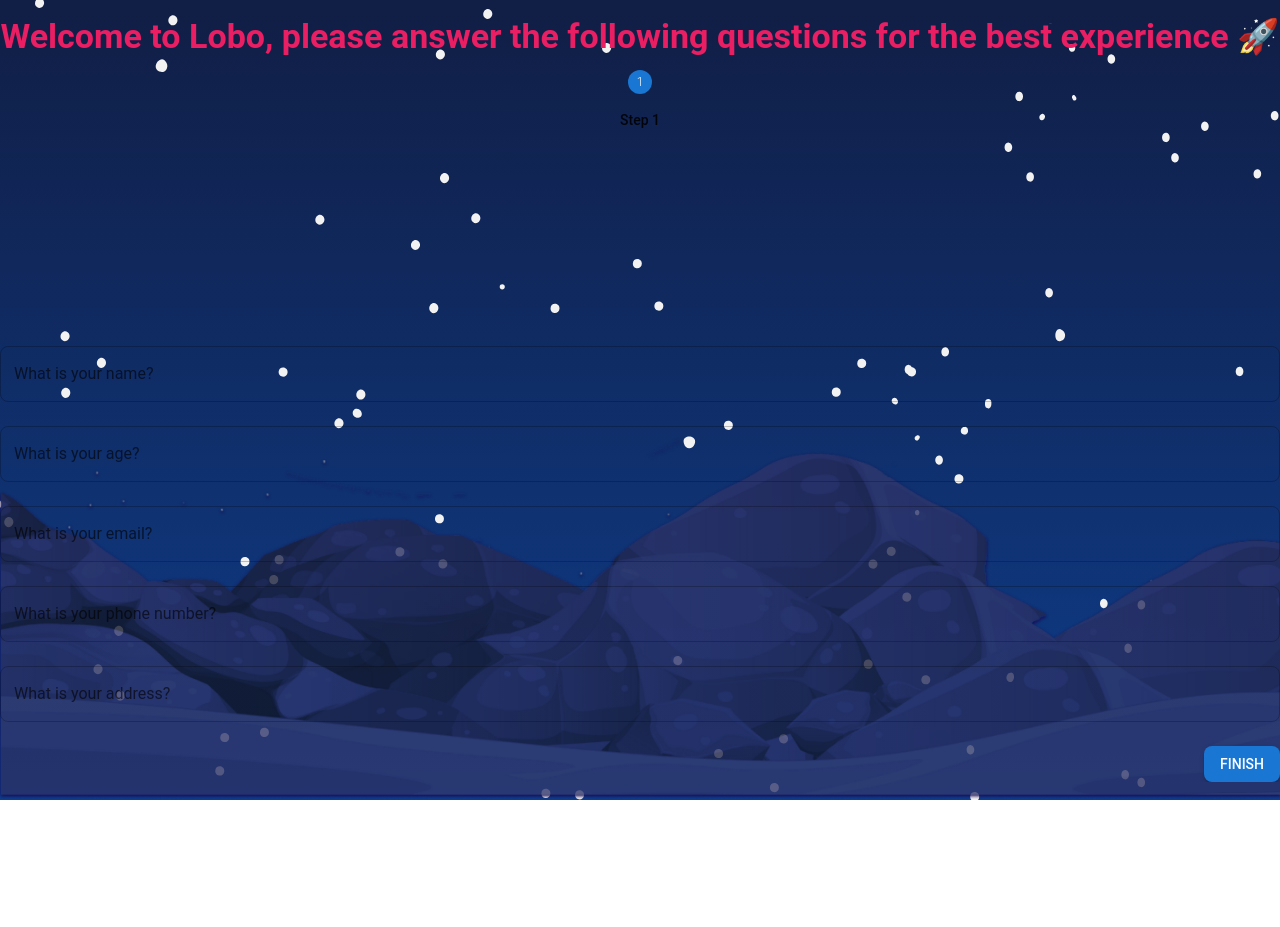
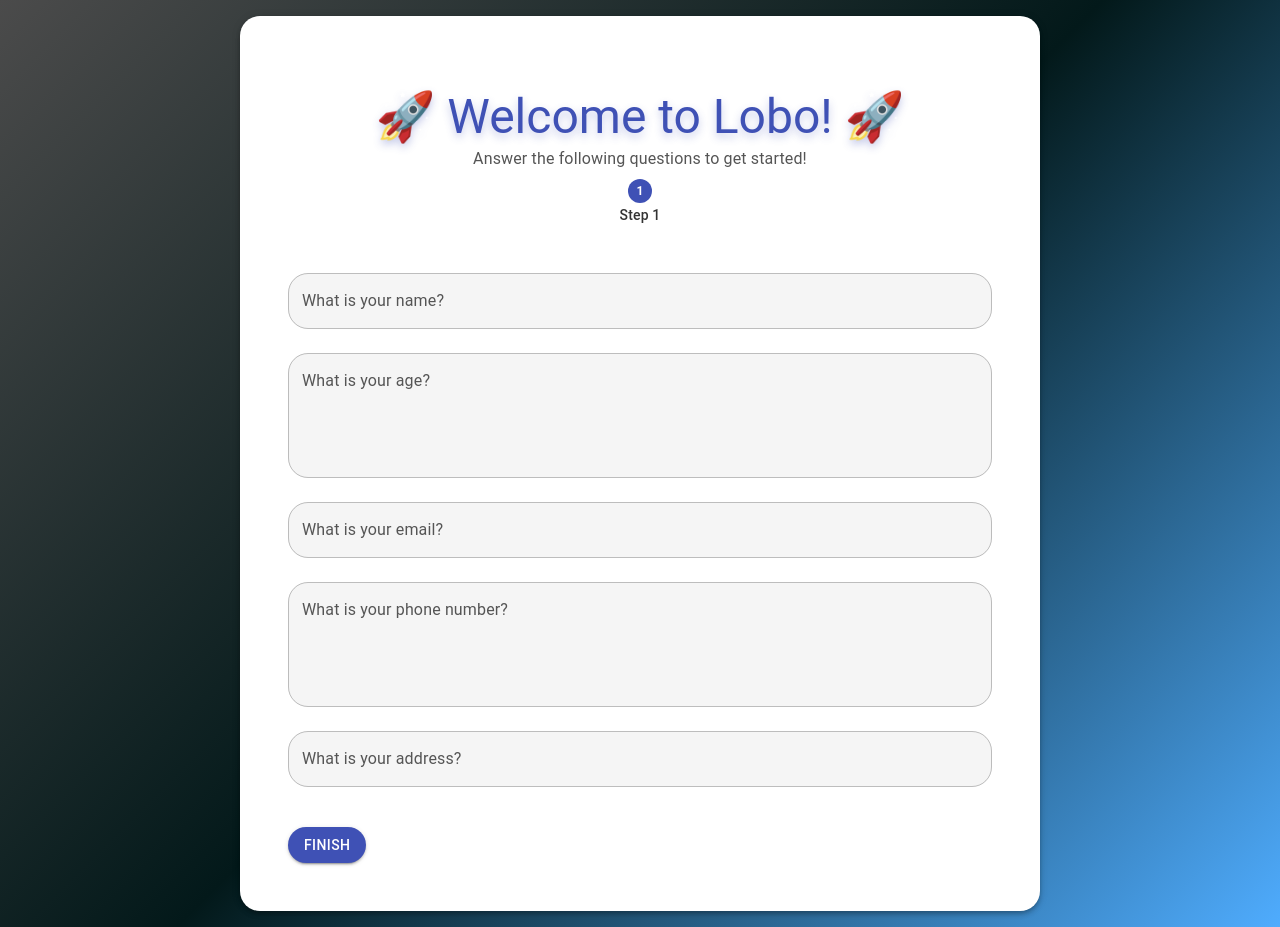
Before and after one commit to SamLopC/my-threejs-ai-orb, a React (Create React App) app: page / in a window 1280 px wide. Before the commit the page ends 800 px from the top, so only its background shows below. Built offline with nearby package versions, Linux system fonts and the light colour scheme.

Commit message:
form styles done

```diff
--- a/src/components/StepForm.tsx
+++ b/src/components/StepForm.tsx
@@ -7,6 +7,7 @@
   Stepper,
   Step,
   StepLabel,
+  Paper,
 } from "@mui/material";
 
 // Define types for the props
@@ -45,8 +46,17 @@
 
   return (
     <Box className="step-form-container">
-      <Typography variant="h4" align="center" gutterBottom>
-        Welcome to Lobo, please answer the following questions for the best experience 🚀
+      <Paper elevation={4} className="step-form-box">
+        <Typography variant="h3" align="center" className="header-text">
+          🚀 Welcome to Lobo! 🚀
+        </Typography>
+        <Typography
+          variant="subtitle1"
+          align="center"
+          className="subtitle-text"
+          gutterBottom
+        >
+          Answer the following questions to get started!
         </Typography>
 
         <Stepper activeStep={activeStep} alternativeLabel>
@@ -66,20 +76,33 @@
               margin="normal"
               value={currentStepAnswers[index] || ""}
               onChange={(e) => handleInputChange(index, e.target.value)}
+              className={`text-field ${index === 1 || index === 3 ? "large" : ""}`}
+              multiline={index === 1 || index === 3}
+              rows={index === 1 || index === 3 ? 4 : 1}
             />
           ))}
 
           <Box className="step-form-actions">
             {activeStep > 0 && (
-            <Button variant="outlined" onClick={handleBack}>
+              <Button
+                variant="outlined"
+                onClick={handleBack}
+                className="back-button"
+              >
                 Back
               </Button>
             )}
-          <Button variant="contained" onClick={handleNext}>
+            <Button
+              variant="contained"
+              onClick={handleNext}
+              className="next-button"
+              color="primary"
+            >
               {activeStep === steps.length - 1 ? "Finish" : "Next"}
             </Button>
           </Box>
         </Box>
+      </Paper>
     </Box>
   );
 };
--- a/src/styles/global.css
+++ b/src/styles/global.css
@@ -19,8 +19,9 @@
     /* Background */
 
     body {
-      background: url('../assets/images/Footer Rocks Dark.png') no-repeat bottom / contain, url('../assets/images/star-background.svg'), linear-gradient(#111E45, #0E3D8B);
-      background-attachment: fixed;
+      background: #000000;
+      /* background: url('../assets/images/Footer Rocks Dark.png') no-repeat bottom / contain, url('../assets/images/star-background.svg'), linear-gradient(#111E45, #0E3D8B);
+      background-attachment: fixed; */
       color: #e91e63;
     }
 
@@ -172,21 +173,132 @@
       margin-bottom: 10px;
     }
 
-    .step-form-container {
-        width: 100%;
-        margin: auto;
-        padding-top: 16px;
-    }
 
-    .step-form-content {
-        margin-top: 200px;
-    }
 
-    .step-form-actions {
-        display: flex;
-        justify-content: right;
-        margin-top: 16px;
-    }
+
+/* FORM STYLING */
+
+/* Main container styling */
+.step-form-container {
+  display: flex;
+  justify-content: center;
+  align-items: center;
+  min-height: 100vh;
+  background: linear-gradient(135deg, #4b4b4b, #03191a, #4facfe);
+  padding: 16px;
+  box-sizing: border-box;
+}
+
+.step-form-box {
+  width: 100%;
+  max-width: 800px;
+  background: #ffffff;
+  border-radius: 24px;
+  padding: 48px;
+  box-shadow: 0px 8px 24px rgba(0, 0, 0, 0.3);
+  animation: fadeIn 0.5s ease-in-out;
+}
+
+/* Header styling */
+.header-text {
+  font-weight: 800;
+  color: #3f51b5;
+  text-shadow: 0px 4px 8px rgba(63, 81, 181, 0.3);
+  font-size: 2.4rem;
+  padding-top: 25px;
+}
+
+.subtitle-text {
+  font-size: 1rem;
+  color: #555555;
+  margin-top: 8px;
+}
+
+
+
+
+/* Stepper styling */
+.MuiStepLabel-labelContainer {
+  margin-top: -8px;
+}
+
+.MuiStepLabel-iconContainer {
+  padding: 0 !important;
+  margin-bottom: -6px;
+}
+
+.MuiStepIcon-root {
+  width: 32px;
+  height: 32px;
+}
+
+.MuiStepIcon-text {
+  font-size: 0.75rem;
+  font-weight: bold;
+}
+
+/* Step content styling */
+.step-form-content {
+  margin-top: 32px;
+}
+
+/* Text fields */
+.text-field {
+  margin-bottom: 24px;
+  background-color: #f5f5f5;
+  border-radius: 20px;
+  padding: 8px;
+}
+
+.text-field.large {
+  min-height: 120px;
+}
+
+/* Action buttons */
+.step-form-actions {
+  margin-top: 32px;
+}
+
+.back-button {
+  color: #3f51b5;
+  border-color: #3f51b5;
+  transition: all 0.3s ease;
+  padding: 12px 24px;
+  font-size: 1rem;
+  border-radius: 20px;
+}
+
+.back-button:hover {
+  background-color: #e3f2fd;
+}
+
+.next-button {
+  background-color: #3f51b5;
+  color: white;
+  padding: 12px 24px;
+  font-size: 1rem;
+  border-radius: 20px;
+  transition: all 0.3s ease;
+
+}
+
+.next-button:hover {
+  background-color: #283593;
+}
+
+/* Animations */
+@keyframes fadeIn {
+  from {
+    opacity: 0;
+    transform: translateY(-20px);
+  }
+  to {
+    opacity: 1;
+    transform: translateY(0);
+  }
+}
+
+
 
 
 
--- a/src/styles/theme.tsx
+++ b/src/styles/theme.tsx
@@ -3,24 +3,22 @@
 const theme = createTheme({
   palette: {
     primary: {
-      main: "#1976d2",
+      main: "#3f51b5", // Deep Blue
     },
     secondary: {
-      main: "#ff4081",
+      main: "#00e676", // Bright Green
     },
     background: {
-      default: "#f4f6f8",
+      default: "#e3f2fd",
       paper: "#ffffff",
     },
-  },
-  typography: {
-    fontFamily: "Roboto, Arial, sans-serif",
-    h4: {
-      fontWeight: 700,
+    text: {
+      primary: "#333333",
+      secondary: "#555555",
     },
   },
   shape: {
-    borderRadius: 8,
+    borderRadius: 20,
   },
 });
 
```
Lines whose indentation alone changed are shown as unchanged.
